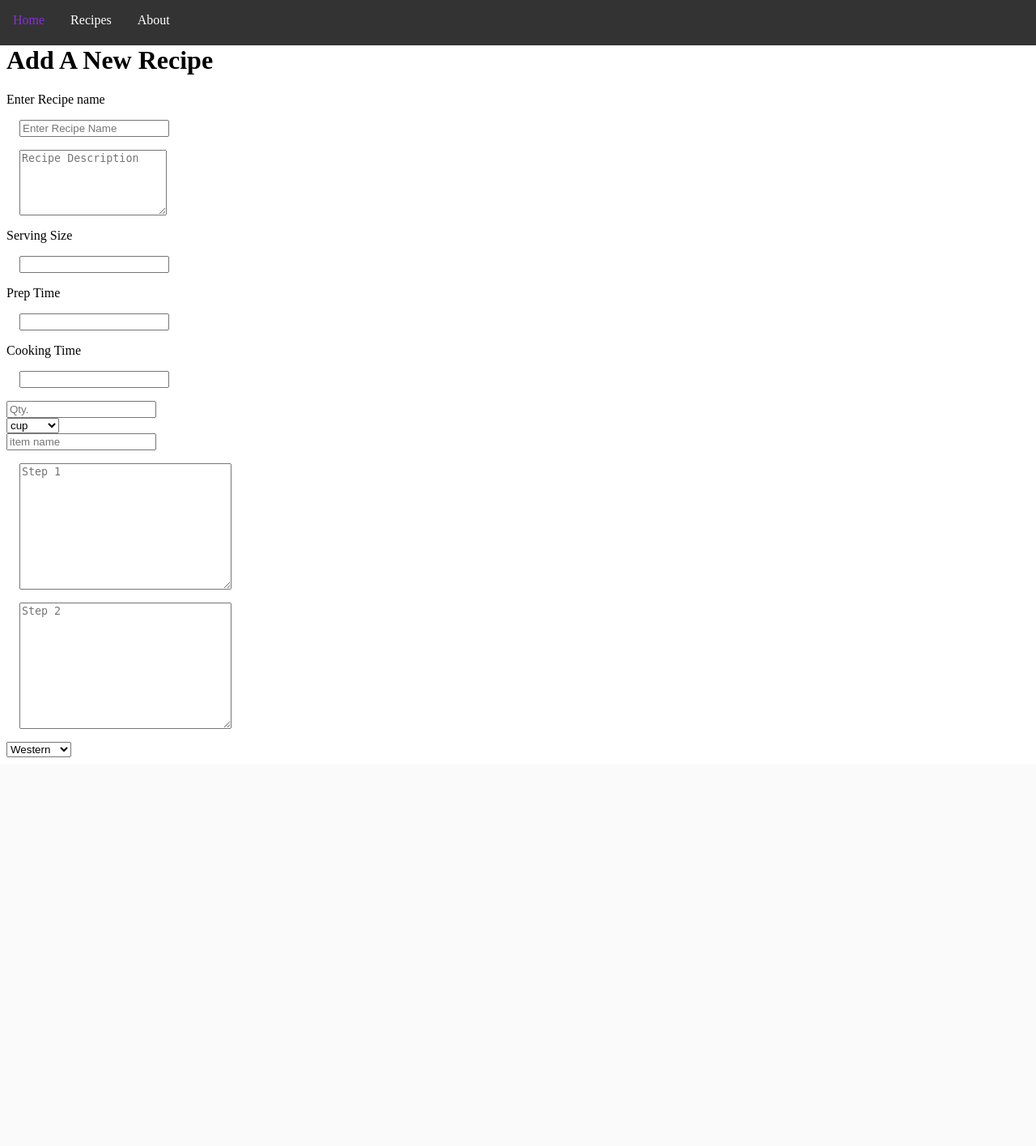
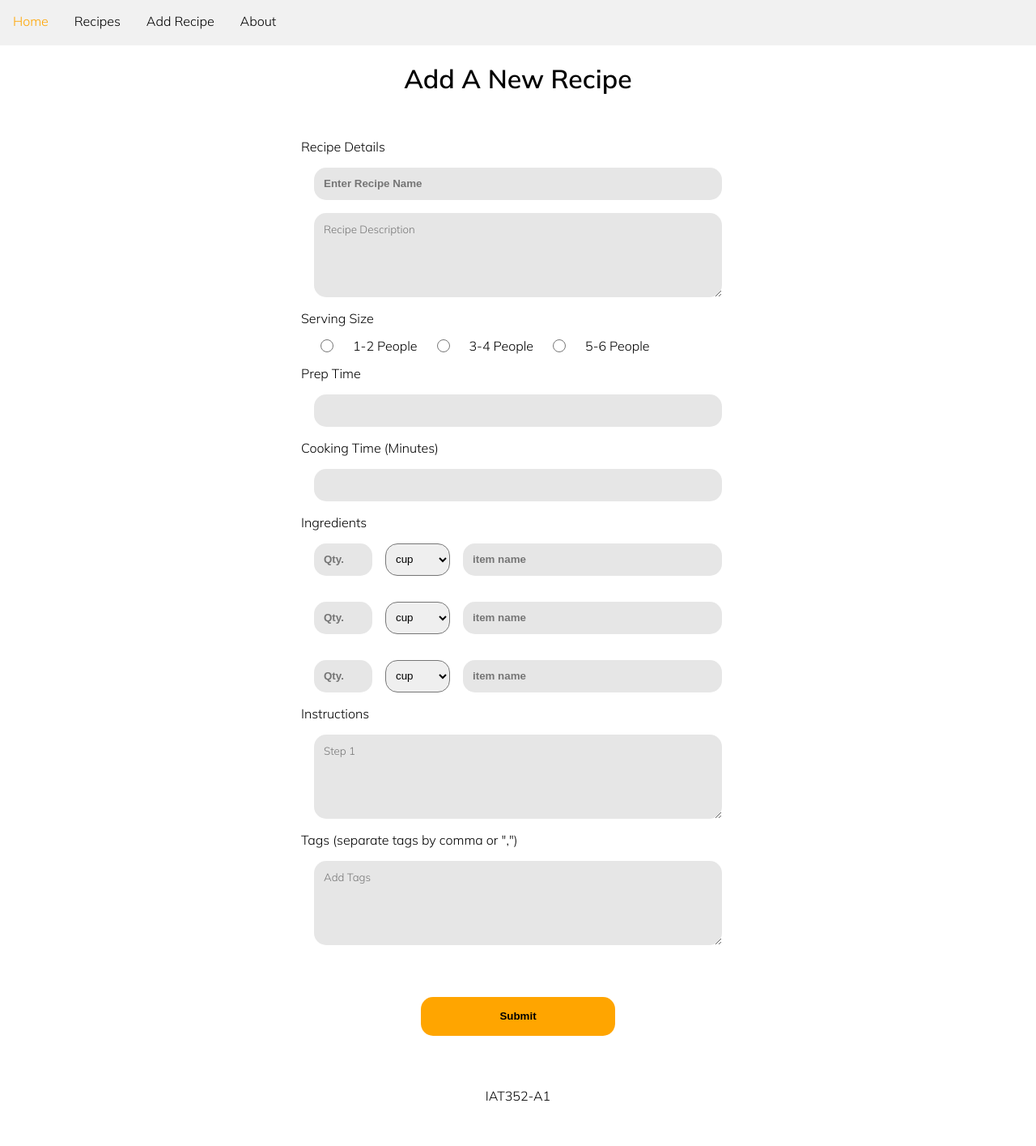
Before and after one commit to sleepsim/Simple-Recipe-Site, a PHP site: page / in a window 1280 px wide. Shown: the whole page at 81% size. Before the commit the page ends 935 px from the top, so only its background shows below. Run offline with PHP 8.4, Linux system fonts and the light colour scheme.

Commit message:
css styling

```diff
--- /dev/null
+++ b/css/_grids.scss
@@ -0,0 +1,82 @@
+.flex-container{
+    display: flex;
+    gap: 2rem;
+    margin-top: 2rem;
+    flex-direction: column;
+    // width:100%;
+}
+
+.justify-center{
+    justify-content: center;
+}
+
+.align-center{
+    align-items: center;
+}
+
+.padding-medium{
+    padding: 3rem;
+}
+
+.no-gap{
+    gap: 0;
+}
+
+.item-grow-1{
+    flex-grow: 0;
+}
+
+.item-grow-2{
+    flex-grow: 2;
+}
+
+.item-shrink-1{
+    flex-shrink: 1;
+}
+.item-shrink-2{
+    flex-shrink: 2;
+}
+
+.no-mr{
+    margin-right: 0;
+}
+
+.no-ml{
+    margin-left: 0;
+}
+
+.ingredient-container{
+    display: flex;
+    gap: 0;
+    flex-direction: row;
+
+    // input[type=text]{
+    //     width:100%;
+    // }
+
+    // input[type=number]{
+    //     width: 3rem;
+    // }
+
+    select{
+        width:5rem;
+    }
+}
+
+.smaller{
+    width: 3rem;
+}
+.bigger{
+    width: 100%;
+}
+
+.serving-container{
+    display: flex;
+    gap: 0;
+    flex-direction: row;
+    align-items: center;
+
+    input[type=radio]{
+        width: 2rem;
+    }
+}
--- a/css/_styling.scss
+++ b/css/_styling.scss
@@ -7,7 +7,7 @@
         margin: 0;
         padding: 0;
         overflow: hidden;
-        background-color: #333;
+        background-color: rgb(241, 241, 241);
 
         // Stay on top
         position: fixed;
@@ -22,20 +22,29 @@
 
         a{
             display: block;
-            color: white;
+            color: black;
             text-align: center;
             padding: 1rem 1rem;
             text-decoration: none;
         }
 
         a:hover{
-            color: blueviolet;
+            color: orange;
         }
     }
 }
 
+.foot{
+    width: 100%;
+    height: 5rem;
+
+    position: relative;
+    bottom: 0;
+}
+
 body{
     margin-top: 3.5rem;
+    font-family: 'Mulish';
 }
 
 label{
@@ -44,17 +53,59 @@ label{
 
 input{
     margin: 1rem;
+    padding: 0.75rem;
     display: block;
+    width: 30rem;
+    background-color: rgb(230, 230, 230);
+    border: 3px hidden orange;
+    border-radius: 15px;
+    height: 1rem;
+    font-weight: 600;
+
+    &:focus{
+        background-color: white;
+        outline: 3px solid orange;
+
+        &::placeholder{
+            color: transparent;
+        }
+    }
+}
+
+input[type=submit]{
+    width: 15rem;
+    height: 3rem;
+    background-color: orange;
 }
 
 textarea{
     display: block;
+    padding: 0.75rem;
+    min-height: 5rem;
     margin: 1rem;
+    border: 3px hidden orange;
+    border-radius: 15px;
+    background-color: rgb(230, 230, 230);
     resize: vertical;
+    width: 30rem;
+    font-family: 'Mulish';
+    color: black;
+
+    &:focus{
+        background-color: white;
+        outline: 3px solid orange;
+
+        &::placeholder{
+            color: transparent;
+        }
+    }
 }
 
 select{
     display: block;
+    margin: 1rem;
+    padding: 0.5rem;
+    border-radius: 15px;
 }
 
 .inline-form{
--- a/css/main.css
+++ b/css/main.css
@@ -3,7 +3,7 @@
   margin: 0;
   padding: 0;
   overflow: hidden;
-  background-color: #333;
+  background-color: rgb(241, 241, 241);
   position: fixed;
   top: 0;
   left: 0;
@@ -15,17 +15,25 @@
 }
 .navbar li a {
   display: block;
-  color: white;
+  color: black;
   text-align: center;
   padding: 1rem 1rem;
   text-decoration: none;
 }
 .navbar li a:hover {
-  color: blueviolet;
+  color: orange;
+}
+
+.foot {
+  width: 100%;
+  height: 5rem;
+  position: relative;
+  bottom: 0;
 }
 
 body {
   margin-top: 3.5rem;
+  font-family: "Mulish";
 }
 
 label {
@@ -34,17 +42,55 @@ label {
 
 input {
   margin: 1rem;
+  padding: 0.75rem;
   display: block;
+  width: 30rem;
+  background-color: rgb(230, 230, 230);
+  border: 3px hidden orange;
+  border-radius: 15px;
+  height: 1rem;
+  font-weight: 600;
+}
+input:focus {
+  background-color: white;
+  outline: 3px solid orange;
+}
+input:focus::placeholder {
+  color: transparent;
+}
+
+input[type=submit] {
+  width: 15rem;
+  height: 3rem;
+  background-color: orange;
 }
 
 textarea {
   display: block;
+  padding: 0.75rem;
+  min-height: 5rem;
   margin: 1rem;
+  border: 3px hidden orange;
+  border-radius: 15px;
+  background-color: rgb(230, 230, 230);
   resize: vertical;
+  width: 30rem;
+  font-family: "Mulish";
+  color: black;
+}
+textarea:focus {
+  background-color: white;
+  outline: 3px solid orange;
+}
+textarea:focus::placeholder {
+  color: transparent;
 }
 
 select {
   display: block;
+  margin: 1rem;
+  padding: 0.5rem;
+  border-radius: 15px;
 }
 
 .inline-form label {
@@ -55,3 +101,77 @@ select {
   display: inline;
   margin: 0;
 }
+
+.flex-container {
+  display: flex;
+  gap: 2rem;
+  margin-top: 2rem;
+  flex-direction: column;
+}
+
+.justify-center {
+  justify-content: center;
+}
+
+.align-center {
+  align-items: center;
+}
+
+.padding-medium {
+  padding: 3rem;
+}
+
+.no-gap {
+  gap: 0;
+}
+
+.item-grow-1 {
+  flex-grow: 0;
+}
+
+.item-grow-2 {
+  flex-grow: 2;
+}
+
+.item-shrink-1 {
+  flex-shrink: 1;
+}
+
+.item-shrink-2 {
+  flex-shrink: 2;
+}
+
+.no-mr {
+  margin-right: 0;
+}
+
+.no-ml {
+  margin-left: 0;
+}
+
+.ingredient-container {
+  display: flex;
+  gap: 0;
+  flex-direction: row;
+}
+.ingredient-container select {
+  width: 5rem;
+}
+
+.smaller {
+  width: 3rem;
+}
+
+.bigger {
+  width: 100%;
+}
+
+.serving-container {
+  display: flex;
+  gap: 0;
+  flex-direction: row;
+  align-items: center;
+}
+.serving-container input[type=radio] {
+  width: 2rem;
+}
--- a/css/main.scss
+++ b/css/main.scss
@@ -1 +1,2 @@
 @use 'styling';
+@use 'grids';
--- a/index.html
+++ b/index.html
@@ -8,6 +8,9 @@
 
         <!-- CSS files -->
         <link rel="stylesheet" href="css/main.css">
+        <link rel="preconnect" href="https://fonts.googleapis.com">
+        <link rel="preconnect" href="https://fonts.gstatic.com" crossorigin>
+        <link href="https://fonts.googleapis.com/css2?family=Mulish:wght@300;600&display=swap" rel="stylesheet">
 
     </head>
 
@@ -17,31 +20,43 @@
             <ul>
                 <li><a href="">Home</a></li>
                 <li><a href="">Recipes</a></li>
+                <li><a href="">Add Recipe</a></li>
                 <li><a href="">About</a></li>
             </ul>
         </div>
 
+        <div class="flex-container justify-center align-center">
+
             <h1>Add A New Recipe</h1>
 
             <form action="">
-
-            <label for="recipeName">Enter Recipe name</label>
+                <label for="recipeName">Recipe Details</label>
                 <input type="text" id="recipeName" name="recipeName" placeholder="Enter Recipe Name">
 
                 <textarea rows="5" name="recipeDesc" placeholder="Recipe Description"></textarea>
 
-            <label for="servingSize">Serving Size</label>
-            <input type="text" id="servingSize" name="servingSize">
+                <label for="">Serving Size</label>
+
+                <div class="serving-container">
+                    <input type="radio" id="serving1" name="servingSize" value="1">
+                    <label for="serving1">1-2 People</label>
+                    <input type="radio" id="serving2" name="servingSize" value="2">
+                    <label for="serving2">3-4 People</label>
+                    <input type="radio" id="serving3" name="servingSize" value="3">
+                    <label for="serving3">5-6 People</label>
+                </div>
 
                 <label for="prepTime">Prep Time</label>
                 <input type="number" id="prepTime" name="prepTime">
 
-            <label for="cookTime">Cooking Time</label>
+                <label for="cookTime">Cooking Time (Minutes)</label>
                 <input type="number" name="cookTime" id="cookTime">
 
-            <div class="inline-form">
-                <input type="number" id="ingr1_quantity" name="ingr1_quantity" placeholder="Qty.">
-                <select name="ingr1_measurement" id="ingr1_measurement">
+                <!-- Ingredients -->
+                <label for="ingr1_measurement">Ingredients</label>
+                <div class="ingredient-container">
+                    <input class="no-mr smaller" type="text" id="ingr_1_quantity" name="ingr_1_quantity" placeholder="Qty.">
+                    <select class="no-mr" name="ingr1_measurement" id="ingr1_measurement">
                         <option value="cup">cup</option>
                         <option value="ml">ml</option>
                         <option value="litre">litre</option>
@@ -49,22 +64,51 @@
                         <option value="tspoon">tspoon</option>
                         <option value="galoon">galloon</option>
                     </select>
-
-                <input type="text" id="ingr1_name" name="ingr1_name" placeholder="item name">
-
+                    <input class="bigger" type="text" id="ingr1_name" name="ingr1_name" placeholder="item name">
                 </div>
 
-            <textarea name="" id="" cols="30" rows="10" placeholder="Step 1"></textarea>
-            <textarea name="" id="" cols="30" rows="10" placeholder="Step 2"></textarea>
+                <div class="ingredient-container">
+                    <input class="no-mr smaller" type="text" id="ingr_2_quantity" name="ingr_2_quantity" placeholder="Qty.">
+                    <select class="no-mr" name="ingr2_measurement" id="ingr1_measurement">
+                        <option value="cup">cup</option>
+                        <option value="ml">ml</option>
+                        <option value="litre">litre</option>
+                        <option value="spoon">spoon</option>
+                        <option value="tspoon">tspoon</option>
+                        <option value="galoon">galloon</option>
+                    </select>
+                    <input class="bigger" type="text" id="ingr2_name" name="ingr2_name" placeholder="item name">
+                </div>
 
-            <select name="cuisine" id="cuisine">
-                <option value="Western">Western</option>
-                <option value="European">European</option>
-                <option value="Asian">Asian</option>
+                <div class="ingredient-container">
+                    <input class="no-mr smaller" type="text" id="ingr_3_quantity" name="ingr_3_quantity" placeholder="Qty.">
+                    <select class="no-mr" name="ingr1_measurement" id="ingr1_measurement">
+                        <option value="cup">cup</option>
+                        <option value="ml">ml</option>
+                        <option value="litre">litre</option>
+                        <option value="spoon">spoon</option>
+                        <option value="tspoon">tspoon</option>
+                        <option value="gallon">galloon</option>
                     </select>
+                    <input class="bigger" type="text" id="ingr_3_name" name="ingr_3_name" placeholder="item name">
+                </div>
+
+                <label for="instructions">Instructions</label>
+                <textarea name="instructions" id="instructions" placeholder="Step 1"></textarea>
+
+                <label for="">Tags (separate tags by comma or ",")</label>
+                <textarea name="" id="" placeholder="Add Tags"></textarea>
 
             </form>
 
+            <input type="submit">
+        </div>
+
+        <div class="foot">
+            <div class="flex-container justify-center align-center">
+                <p>IAT352-A1</p>
+            </div>
+        </div>
 
 
     </body>
```
Lines whose indentation alone changed are shown as unchanged.
